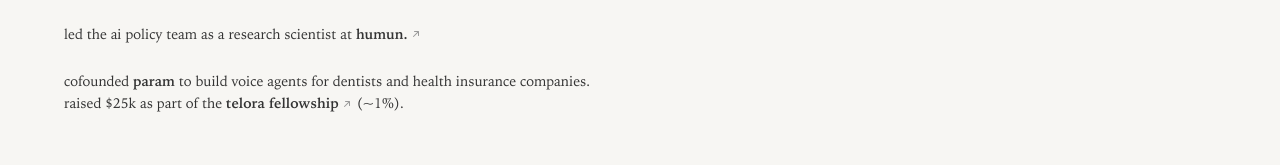
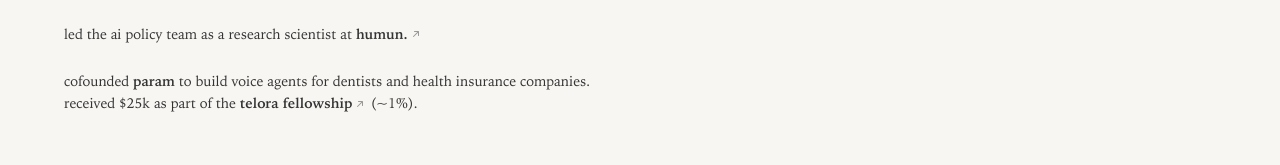
Before and after one commit to daivikk/daivik-site, a Next.js app: page /experiences in a window 1280 px wide. Shown: the part 421-586 px from the top of the page. Built offline with nearby package versions, Linux system fonts and the light colour scheme.

Commit message:
minor fix in experiences

```diff
--- a/app/experiences/page.tsx
+++ b/app/experiences/page.tsx
@@ -70,7 +70,7 @@
         </p>
 
         <p>
-          cofounded <strong>param</strong> to build voice agents for dentists and health insurance companies. <br /> raised $25k as part of the{' '}
+          cofounded <strong>param</strong> to build voice agents for dentists and health insurance companies. <br /> received $25k as part of the{' '}
           <a
             href="https://telora.com/"
             target="_blank"
```
